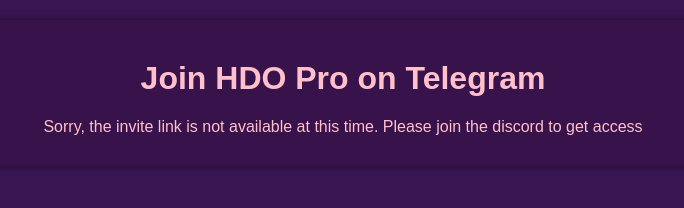
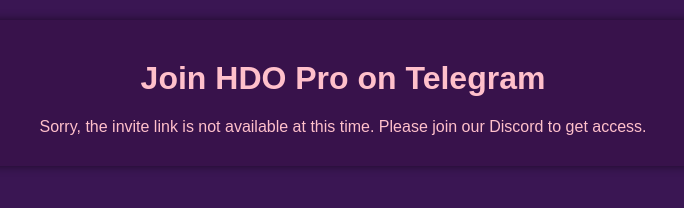
Before and after one commit to HDO-PRO/hdopro.netlify.app-source, a plain HTML site: page telegram.html in a window 1280 px wide. Shown: the full height of the page, 297-981 px from the left. Drawn offline with Linux system fonts and the light colour scheme.

Commit message:
Update telegram.html

```diff
--- a/telegram.html
+++ b/telegram.html
@@ -43,7 +43,7 @@
 <body>
 <div class="container">
   <h1>Join HDO Pro on Telegram</h1>
-  <p>Sorry, the invite link is not available at this time. Please join the discord to get access</p>
+  <p>Sorry, the invite link is not available at this time. Please join our Discord to get access.</p>
 </div>
 </body>
 </html>
```
